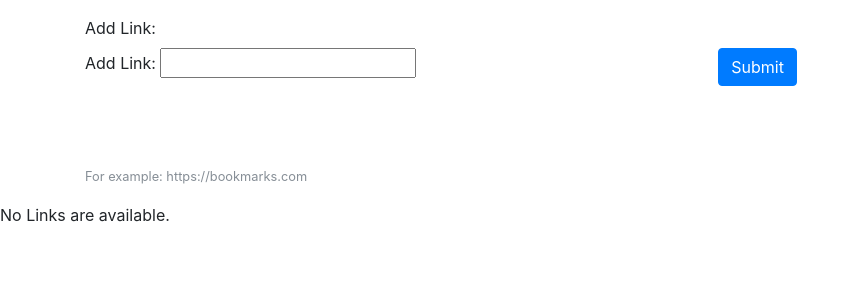
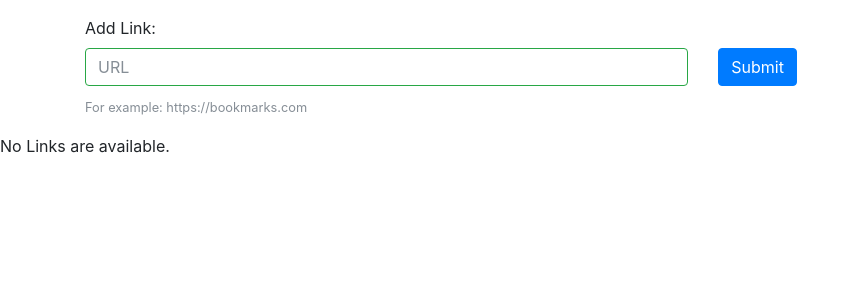
Before and after one commit to motionrus/bookmark, a Django app: page /links/ in a window 1280 px wide. Shown: the part 54-354 px from the top of the page, without its empty margins (0-859 px from the left). Run offline with Django 3.2, Linux system fonts and the light colour scheme; data that the repository does not hold is empty; some libraries are stand-ins or nearby versions.

Commit message:
edit template

```diff
--- a/main/forms.py
+++ b/main/forms.py
@@ -1,9 +1,14 @@
 from django import forms
 
 
-class LinkBookMark(forms.Form):
+class LinkBookMark2(forms.Form):
     url = forms.URLField(label='Add Link', max_length=255)
 
 
-class MyTest(forms.Form):
-    url = forms.URLField(label='Add Link', max_length=255)
+class LinkBookMark(forms.Form):
+    attrs = {
+        'id' : "inlineFormInputName2",
+        'placeholder' : "URL",
+        'class': 'form-control is-valid'
+    }
+    url = forms.URLField(label='Add Link', max_length=255, widget=forms.TextInput(attrs=attrs))
--- a/main/views.py
+++ b/main/views.py
@@ -11,7 +11,7 @@ from django.urls import reverse
 from django.views.generic import ListView
 # Create your views here.
 
-DEFAULT_PAGE_SIZE = 5
+DEFAULT_PAGE_SIZE = 6
 
 
 def index(request, number_links=1, size=DEFAULT_PAGE_SIZE):
@@ -68,6 +68,7 @@ def get_meta_tags(html):
 
 
 def get_html(url):
+    from requests.exceptions import ConnectionError, ConnectTimeout
     headers = ''
     if 'vk.com' in url:
         # vk.com url is very strange, because without headers is not works
@@ -76,7 +77,7 @@ def get_html(url):
         }
     try:
         r = requests.get(url=url, headers=headers, timeout=10)
-    except (requests.exceptions.ConnectTimeout, requests.exceptions.ConnectionError):
+    except (ConnectTimeout, ConnectionError):
         return ''
     if r.status_code == 200:
         return r.text
--- a/templates/index.html
+++ b/templates/index.html
@@ -1,15 +1,18 @@
+
 {% extends 'base.html' %}
 {% block content %}
+{% load static %}
 
 <div class="container">
 	<form action="/links/" method="post">
 		{% csrf_token %}
 		<div class="row">
     		<div class="col-md-8 mt-3 mb-3">
-    			<label for="validationServer01">Add Link:</label>
+                    {{ form.url.errors }}
+    			    {{ form.url.label_tag }}
     			<div class="row">
 	      			<div class="col-md-10 mb-1">
-	      				{{ form.as_p }}
+	      				{{ form.url }}
 	      			</div>
 	          		<div class="col-md-1">
 	          			<button type="submit" class="btn btn-primary mb-2">Submit</button>
@@ -22,24 +25,41 @@
 </div>
 
 {% if response_links %}
-    <ul>
+<div class="container">
+    <div class="row">
         {% for link in response_links %}
-        <li>
-            <form action="/links/" method="post">
+        <div class="col-md-4">
+            <div class="card">
+            {% if link.image %}
+            <img class="card-img-top" src="{{ link.image }}" alt="Card image cap">
+            {% else %}
+            <img class="card-img-top" src="{% static 'img/bookmark.jpg'%}" alt="Card image cap">
+            {% endif %}
+                <form action="/links/" method="post">
                 {% csrf_token %}
                 <input type="hidden" name="delete_pk_id" value="{{ link.id }}">
-                <button type="submit" onclick="return confirm('Точно удаляем?') class="btn btn-primary js-create-book"">Удалить</button>
-            </form>
-            <a href="{{ link.url }}">{{ link.url }}</a><br>
-            <b>{{ link.site_name }}</b><br>
-            <b>{{ link.title }}</b>
-            <p>{{ link.description|safe }}</p>
-            <img src="{{ link.image }}">
+                <button type="submit" class="close"  aria-label="Close">
+                    <div class="circle"><span aria-hidden="true">&times;</span></div>
+                </button>
 
-        </li>
+                </form>
+                <div class="card-body">
+                    <h5 class="card-title">{{ link.title }}</h5>
+                    <p class="card-text">{{ link.description|safe }}</p>
+                    <small class="text-muted">{{ link.pub_date }}</small><br>
+                    <a href="{{ link.url }}" class="card-link">
+                    {% if link.site_name %}
+                        {{ link.site_name }}
+                    {% else %}
+                        {{ link.url }}
+                    {% endif %}</a>
+                </div>
+            </div>
+        </div>
+        {% endfor %}
+    </div>
+</div>
 
-        {% endfor %}
-    </ul>
         {% if page_output.has_previous %}
         <a href="/links/{{ page_output.previous_page_number }}">назад</a>
         {% endif %}
```
Also changed, not shown: extra/bootstrap/index.html (+6 -5 lines), static/img/bookmark.jpg (added).
